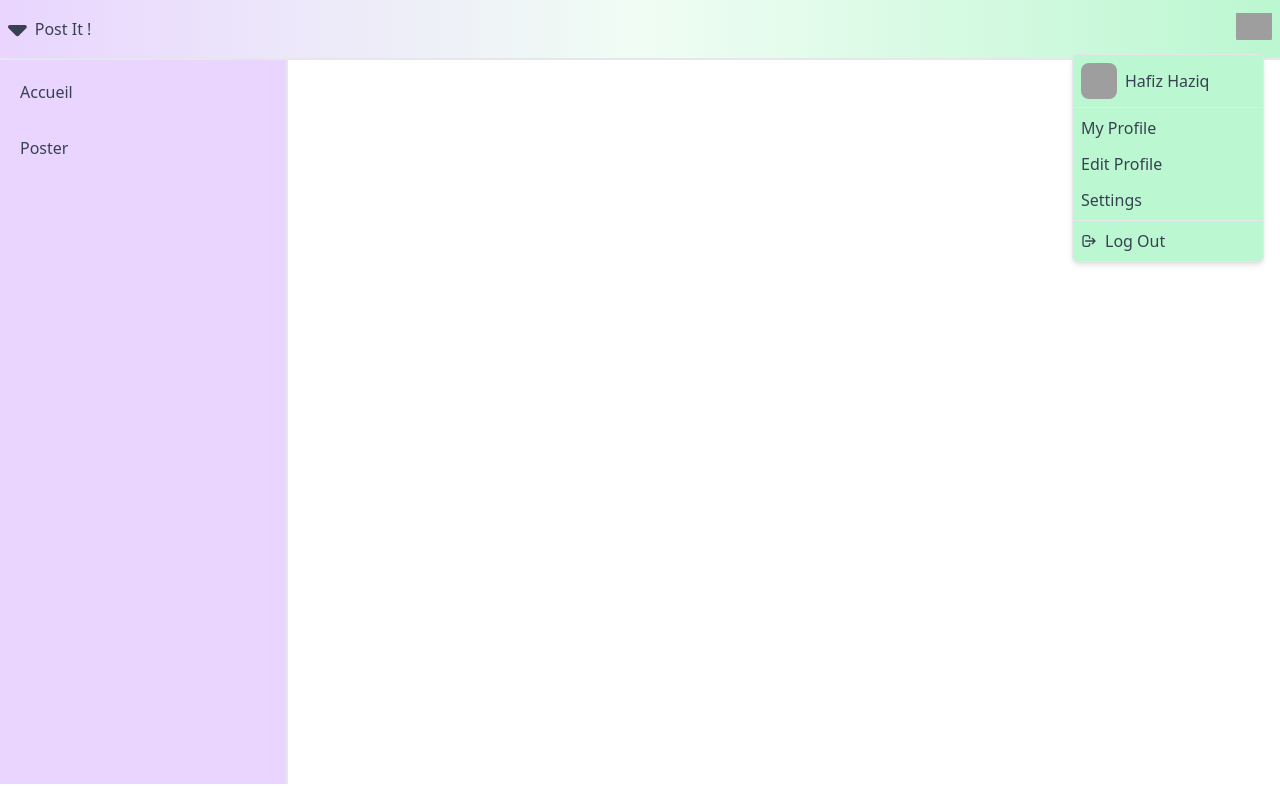
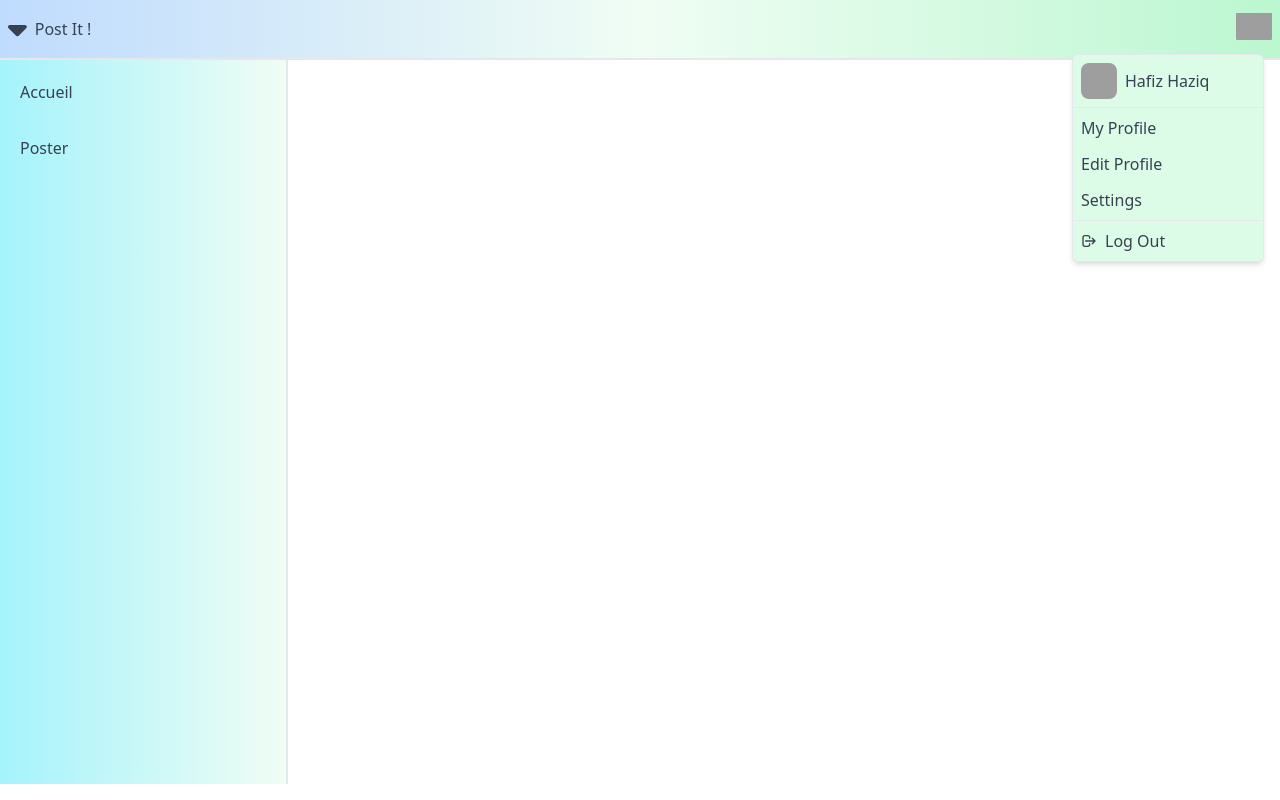
Before and after one commit to Henri-Dy/postIdea, a React (Vite) app in the folder Post Idea/: page / in a window 1280 px wide. Both pictures are taken after a click on the button 1254 px from the left and 26 px from the top of the page. Built offline with nearby package versions, Linux system fonts and the light colour scheme; grey boxes are pictures that could not be loaded; some icons are missing.

Commit message:
Change Nav Colors

```diff
--- a/Post Idea/src/Components/Navbar.jsx
+++ b/Post Idea/src/Components/Navbar.jsx
@@ -8,7 +8,7 @@ const Navbar = () => {
   return (
     <main className="min-h-auto w-full bg-gray-100 text-gray-700">
       {/* Header */}
-      <header className="flex w-full items-center justify-between border-b-2 border-gray-200 bg-gradient-to-r from-purple-200 via-green-50 to-green-200 p-2">
+      <header className="flex w-full items-center justify-between border-b-2 border-gray-200 bg-gradient-to-r from-blue-200 via-green-50 to-green-200 p-2">
         {/* Logo */}
         <div className="flex items-center justify-center space-x-2">
           <button type="button" className="text-3xl " onClick={() => setAsideOpen(!asideOpen)}>
@@ -30,7 +30,7 @@ const Navbar = () => {
           {/* Dropdown Profile */}
           {profileOpen && (
             <div
-              className="absolute right-2 mt-1 w-48 divide-y divide-gray-200 rounded-md border border-gray-200 bg-green-200 shadow-md"
+              className="absolute right-2 mt-1 w-48 divide-y divide-gray-200 rounded-md border border-gray-200 bg-green-100 shadow-md"
               onBlur={() => setProfileOpen(false)}
             >
               <div className="flex items-center space-x-2 p-2">
@@ -60,7 +60,7 @@ const Navbar = () => {
       <div className="flex">
         {/* Aside */}
         {asideOpen && (
-          <aside className="absolute flex w-72 flex-col space-y-2 border-r-2 border-gray-200 p-2 bg-purple-200" style={{ height: '90.5vh' }}>
+          <aside className="absolute flex w-72 flex-col space-y-2 border-r-2 border-gray-200 p-2 bg-gradient-to-r from-cyan-200 to-green-50" style={{ height: '90.5vh' }}>
             <Link to='/' className="flex items-center space-x-1 rounded-md px-2 py-3 hover:bg-gray-100 hover:text-blue-600">
               <span className="text-2xl"><i className="bx bx-home"></i></span>
               <span>Accueil</span>
```
